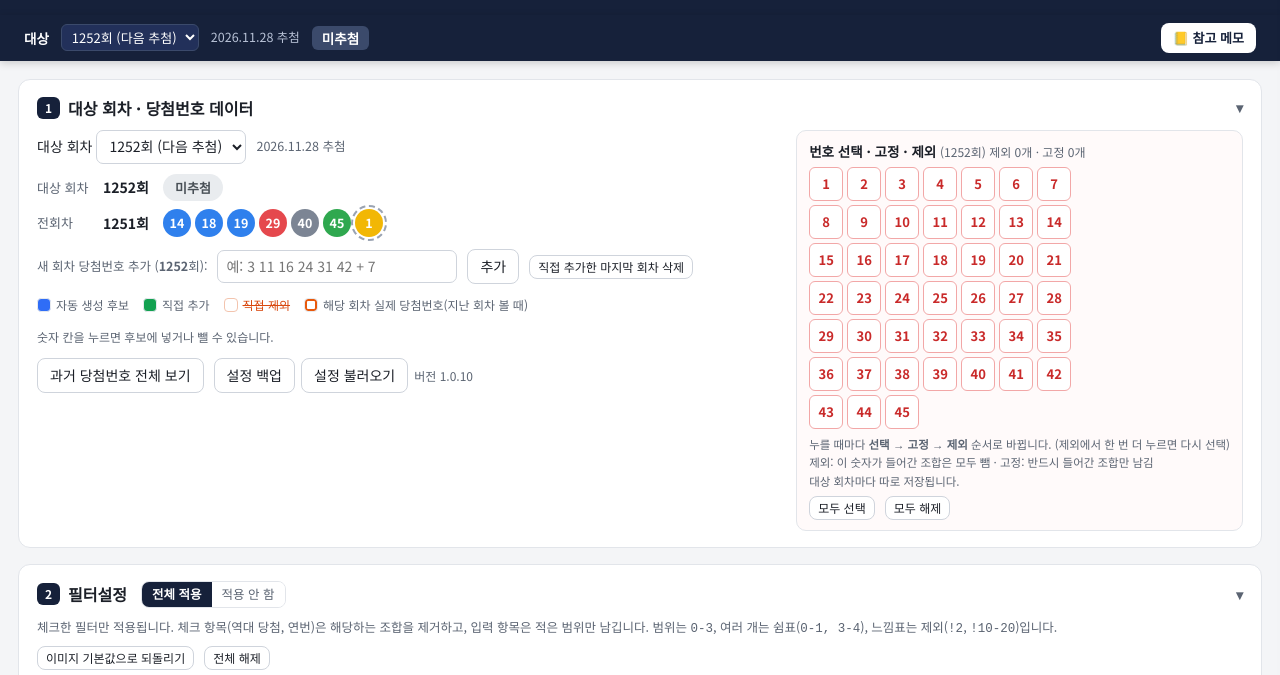
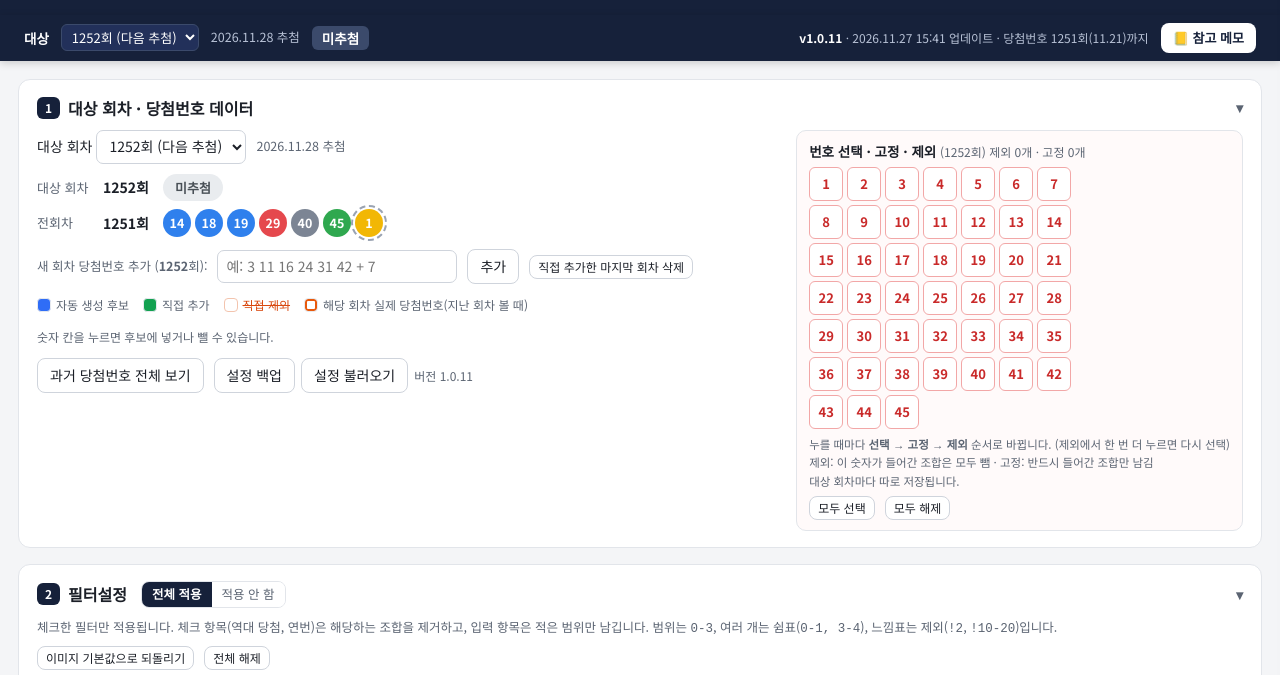
Before and after one commit to smyoon0622/lotto-filter, a plain HTML site: page index.html in a window 1280 px wide. Shown: the part 51-726 px from the top of the page. Drawn offline with Linux system fonts and the light colour scheme.

Commit message:
v1.0.11: 상단에 버전·업데이트 시각·당첨번호 회차 표시

```diff
--- a/index.html
+++ b/index.html
@@ -9,7 +9,7 @@
 <link rel="icon" href="icons/icon-192.png">
 <link rel="apple-touch-icon" href="icons/icon-192.png">
 <meta name="apple-mobile-web-app-capable" content="yes">
-<script>window.STANDALONE=true;window.APP_VERSION="1.0.10";</script>
+<script>window.STANDALONE=true;window.APP_VERSION="1.0.11";window.APP_BUILT="2026.11.27 15:41";</script>
 
 <link rel="stylesheet" href="https://fonts.googleapis.com/css2?family=Noto+Sans+KR:wght@400;500;700&family=JetBrains+Mono:wght@400;600&display=swap">
 <style>
@@ -180,6 +180,8 @@ tr:hover .pin,.pin:focus{opacity:.7}
 .stickybar .ball{width:26px;height:26px;font-size:12px}
 .stickybar .pend{background:#3b4a6b;border-radius:6px;padding:2px 10px;font-weight:700}
 .stickybar .sub{color:#b8c2d6;font-size:12.5px}
+.stickybar .verinfo{margin-left:auto;color:#b8c2d6;font-size:12px;white-space:nowrap}.stickybar .verinfo b{color:#fff}.stickybar .verinfo+.memo-btn{margin-left:0}
+@media (max-width:640px){.stickybar .verinfo{font-size:11px;white-space:normal}}
 .cost{font-size:13px;color:var(--ink);margin-left:10px;font-weight:500}
 .reco{margin-top:10px;border:1px solid #c9d6ee;border-radius:10px;padding:10px 12px;background:#f7faff;font-size:13px}
 .reco h4{margin:0 0 6px;font-size:13.5px}
@@ -731,11 +733,14 @@ $('rangeDef').addEventListener('click', e=>{
 function recomputeBT(){ F.forEach(f=>{ BT[f.id]=backtest(f); }); }
 function wonText(v){ if(v===0) return '0원'; const eok=Math.floor(v/1e8), man=Math.floor((v%1e8)/1e4), won=v%1e4;
   return [eok?eok.toLocaleString()+'억':'', man?man.toLocaleString()+'만':'', won?won.toLocaleString():''].filter(Boolean).join(' ')+'원'; }
+function verInfo(){ const L=latest(), d=drawDate(L), ds=`${d.getUTCMonth()+1}.${d.getUTCDate()}`;
+  const v=window.APP_VERSION, b=window.APP_BUILT;
+  return `<span class="verinfo">${v?`<b>v${v}</b>`:''}${b?` · ${b} 업데이트`:''}${v?' · ':''}당첨번호 ${L}회(${ds})까지</span>`; }
 function renderSticky(){
   const el=$('stickyBar'); if(!el) return; const d=drawDate(R), ds=`${d.getUTCFullYear()}.${d.getUTCMonth()+1}.${d.getUTCDate()}`;
   const w=DR[R];
   el.innerHTML=`<b>대상</b><select id="stickySel">${$('selRound').innerHTML}</select><span class="sub">${ds} 추첨</span>`+(w?`<span class="balls">${w.slice(0,6).map(n=>ballHtml(n)).join('')}${ballHtml(w[6],true)}</span>`:`<span class="pend">미추첨</span>`)
-    +(RES&&RES.round!==R?`<span class="sub">· 아래 결과는 ${RES.round}회 기준입니다</span>`:'')+`<button id="btnMemo" class="memo-btn">📒 참고 메모</button>`;
+    +(RES&&RES.round!==R?`<span class="sub">· 아래 결과는 ${RES.round}회 기준입니다</span>`:'')+verInfo()+`<button id="btnMemo" class="memo-btn">📒 참고 메모</button>`;
   $('btnMemo').onclick=()=>memoOpen(!$('memo').classList.contains('on'));
   const s=$('stickySel'); s.value=String(R); s.onchange=()=>{ setRound(+s.value); };
 }
--- a/sw.js
+++ b/sw.js
@@ -1,5 +1,5 @@
 // Service worker: offline use + versioned updates. Bump VERSION on every release.
-const VERSION = "1.0.10";
+const VERSION = "1.0.11";
 const CACHE = 'lotto-filter-' + VERSION;
 const CORE = ["./", "./index.html", "./manifest.webmanifest", "./icons/icon-192.png", "./icons/icon-512.png", "./lib/jsQR.js"];
 // install: always download fresh copies (bypass the browser HTTP cache) and take over right away
--- a/version.json
+++ b/version.json
@@ -1 +1 @@
-{"version": "1.0.10", "notes": "4단계 조건완화 버튼"}
+{"version": "1.0.11", "notes": "상단에 버전·업데이트 시각·당첨번호 회차 표시", "built": "2026.11.27 15:41"}
```
